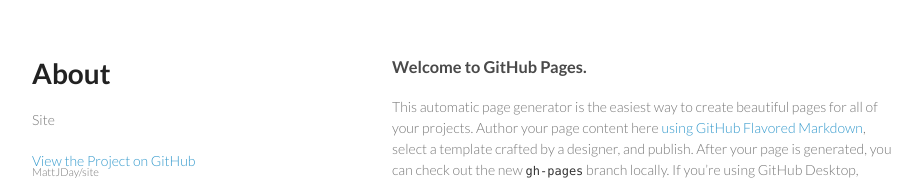
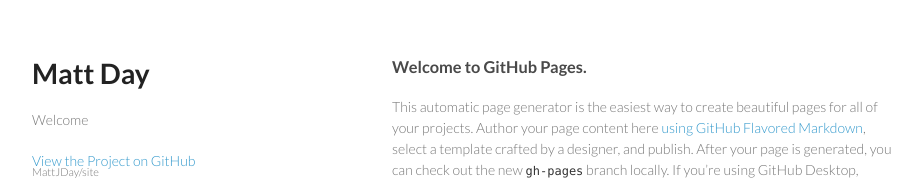
Before and after one commit to MattJDay/site, a plain HTML site: page index.html in a window 1280 px wide. Shown: the top 180 px of the page, without its empty margins (178-1100 px from the left). Drawn offline with Linux system fonts and the light colour scheme.

Commit message:
Update index.html

```diff
--- a/index.html
+++ b/index.html
@@ -15,8 +15,8 @@
   <body>
     <div class="wrapper">
       <header>
-        <h1>About</h1>
-        <p>Site</p>
+        <h1>Matt Day</h1>
+        <p>Welcome</p>
 
         <p class="view"><a href="https://github.com/MattJDay/site">View the Project on GitHub <small>MattJDay/site</small></a></p>
 
```
